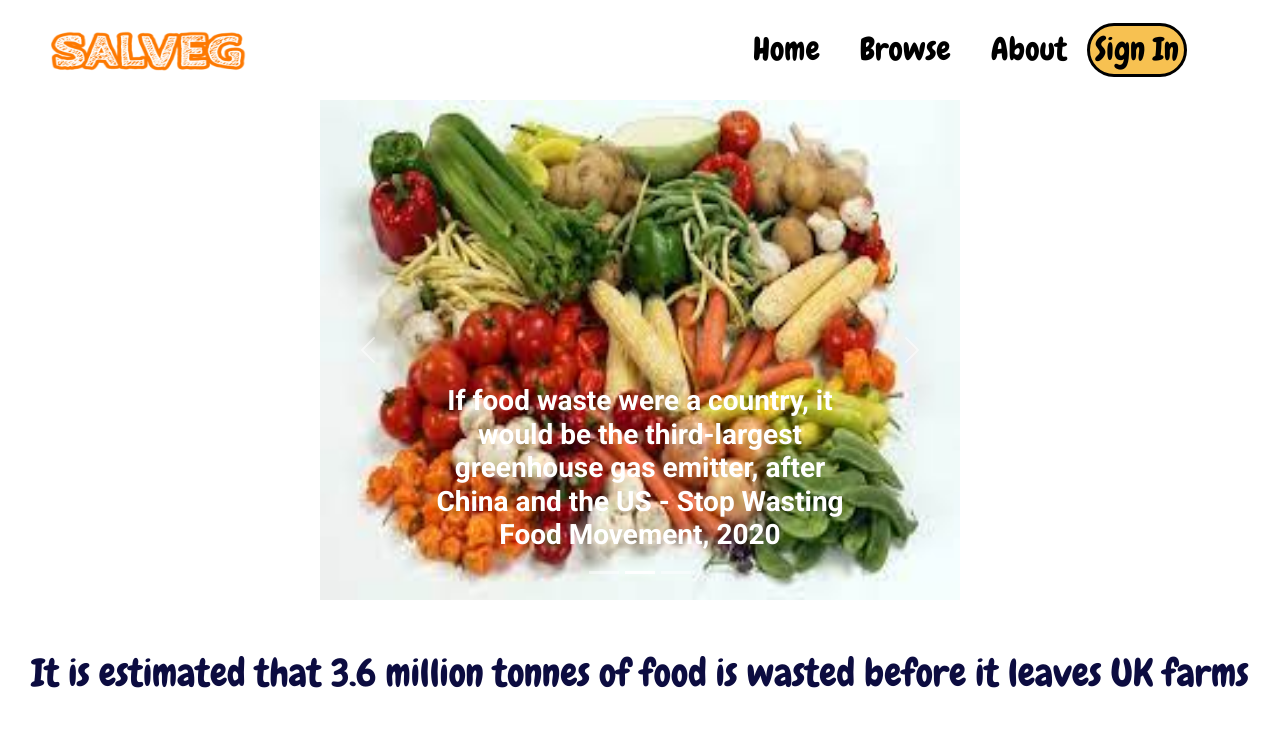
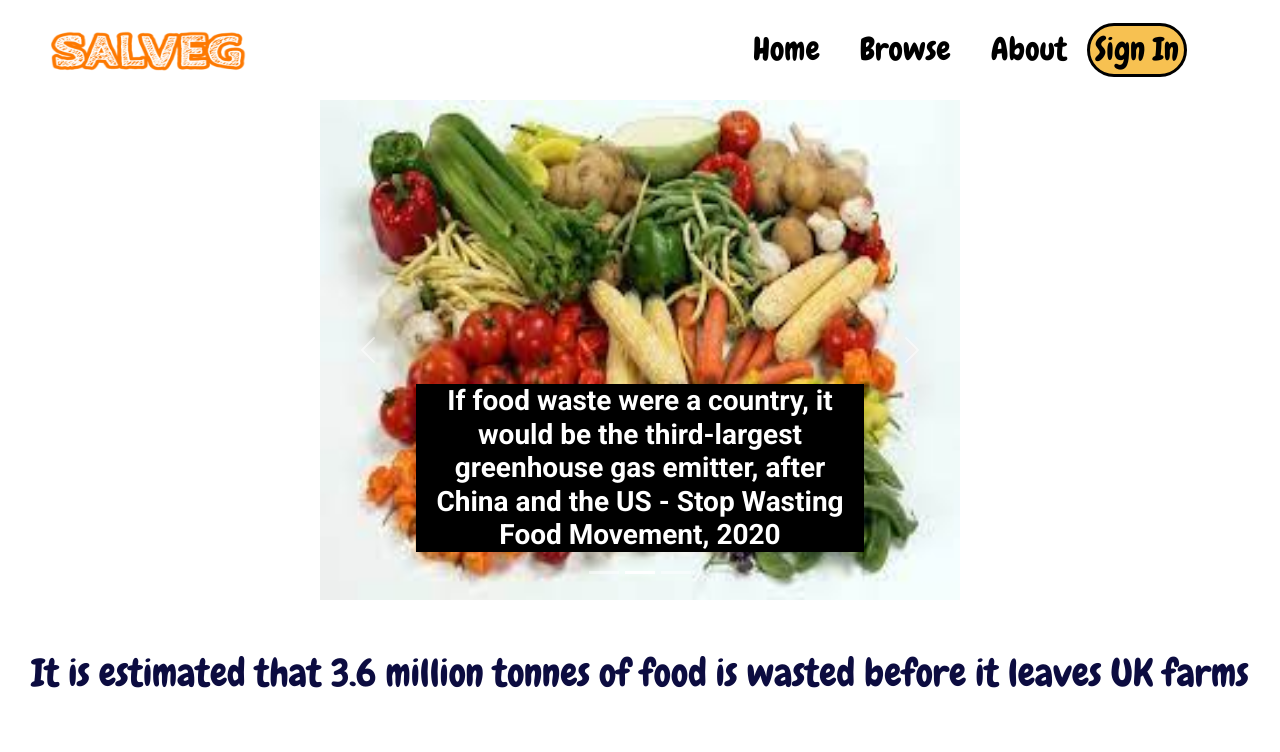
Before and after one commit to sebastianbutoi/final-project-front-end-six-bits, a Next.js app in the folder my-app/: page /about in a window 1280 px wide. Shown: the top 752 px of the page. Built offline with nearby package versions, Linux system fonts and the light colour scheme; no server answers.

Commit message:
added background to captions carousel

```diff
--- a/my-app/Components/PostInput/index.js
+++ b/my-app/Components/PostInput/index.js
@@ -25,7 +25,6 @@ const PostInput = () => {
       if (data.payload.length > 0) {
         setPosts([...posts, ...data.payload]);
       }
-      console.log(data);
     }
     getUserData();
   }, []);
--- a/my-app/styles/about.module.css
+++ b/my-app/styles/about.module.css
@@ -206,6 +206,10 @@
   border: none;
 }
 
+.carouselCaption {
+  background-color: black;
+}
+
 /* .button {
   width: 300px;
   padding: 15px;
```
